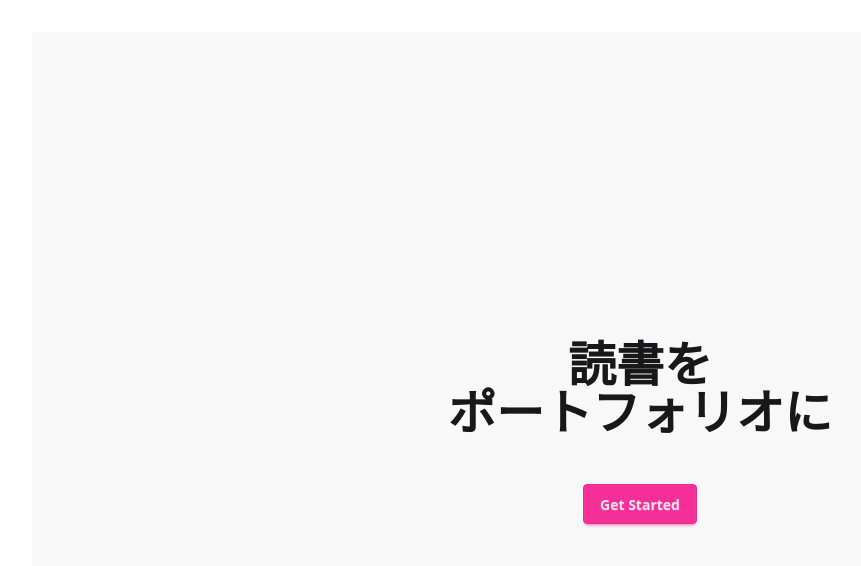
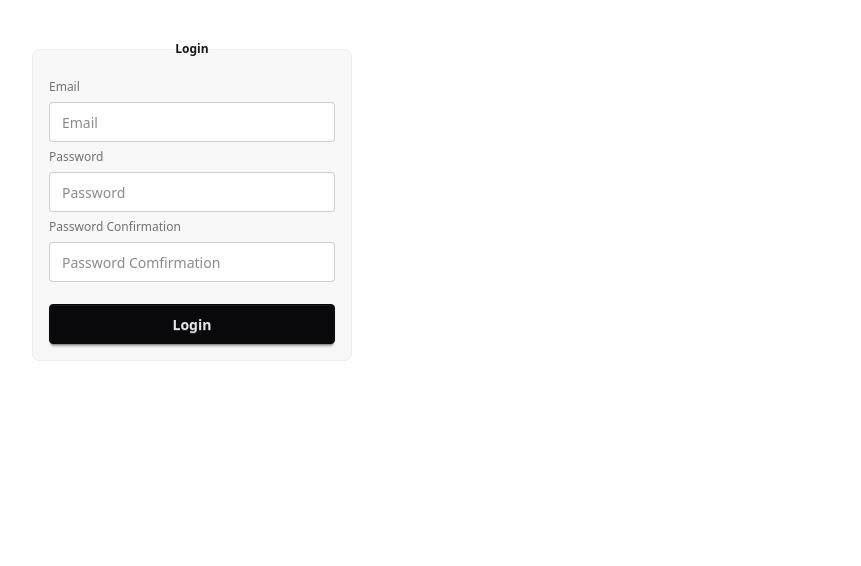
Before and after one commit to Ishikawa847/book_portfolio, a React app in the folder frontend/: page /signup in a window 1280 px wide. Shown: the top 566 px of the page, without its empty margins (0-861 px from the left). Built offline with nearby package versions, Linux system fonts and the light colour scheme; the HTML template or start-up script is replaced by a standard one.

Commit message:
feat: adapt routes to app.tsx

```diff
--- a/frontend/src/App.tsx
+++ b/frontend/src/App.tsx
@@ -1,14 +1,19 @@
 import { useState, useEffect } from 'react'
+import { Route, Routes } from "react-router-dom";
 import reactLogo from './assets/react.svg'
 import viteLogo from '/vite.svg'
 import './App.css'
 import { fetchHealth } from './lib/api'
 import Landing from "./pages/Landing"
-
-
+import SignUp from "./pages/SignUp";
 
 function App() {
-  return <Landing />
+  return (
+    <Routes>
+      <Route path="/" element={<Landing />} />
+      <Route path="/signup" element={<SignUp />} />
+    </Routes>
+  );
 }
 
 export default App
--- a/frontend/src/components/auth/SignUpForm.tsx
+++ b/frontend/src/components/auth/SignUpForm.tsx
@@ -1,16 +1,18 @@
-export default function Hero() {
+export default function SignUpForm() {
   return (
 <fieldset className="fieldset bg-base-200 border-base-300 rounded-box w-xs border p-4">
-  <legend className="fieldset-legend">Page details</legend>
+  <legend className="fieldset-legend">Login</legend>
 
-  <label className="label">Title</label>
-  <input type="text" className="input" placeholder="My awesome page" />
+  <label className="label">Email</label>
+  <input type="email" className="input" placeholder="Email" />
 
-  <label className="label">Slug</label>
-  <input type="text" className="input" placeholder="my-awesome-page" />
+  <label className="label">Password</label>
+  <input type="password" className="input" placeholder="Password" />
 
-  <label className="label">Author</label>
-  <input type="text" className="input" placeholder="Name" />
+  <label className="label">Password Confirmation</label>
+  <input type="password" className="input" placeholder="Password Comfirmation" />
+
+  <button className="btn btn-neutral mt-4">Login</button>
 </fieldset>
   )
 }
```
